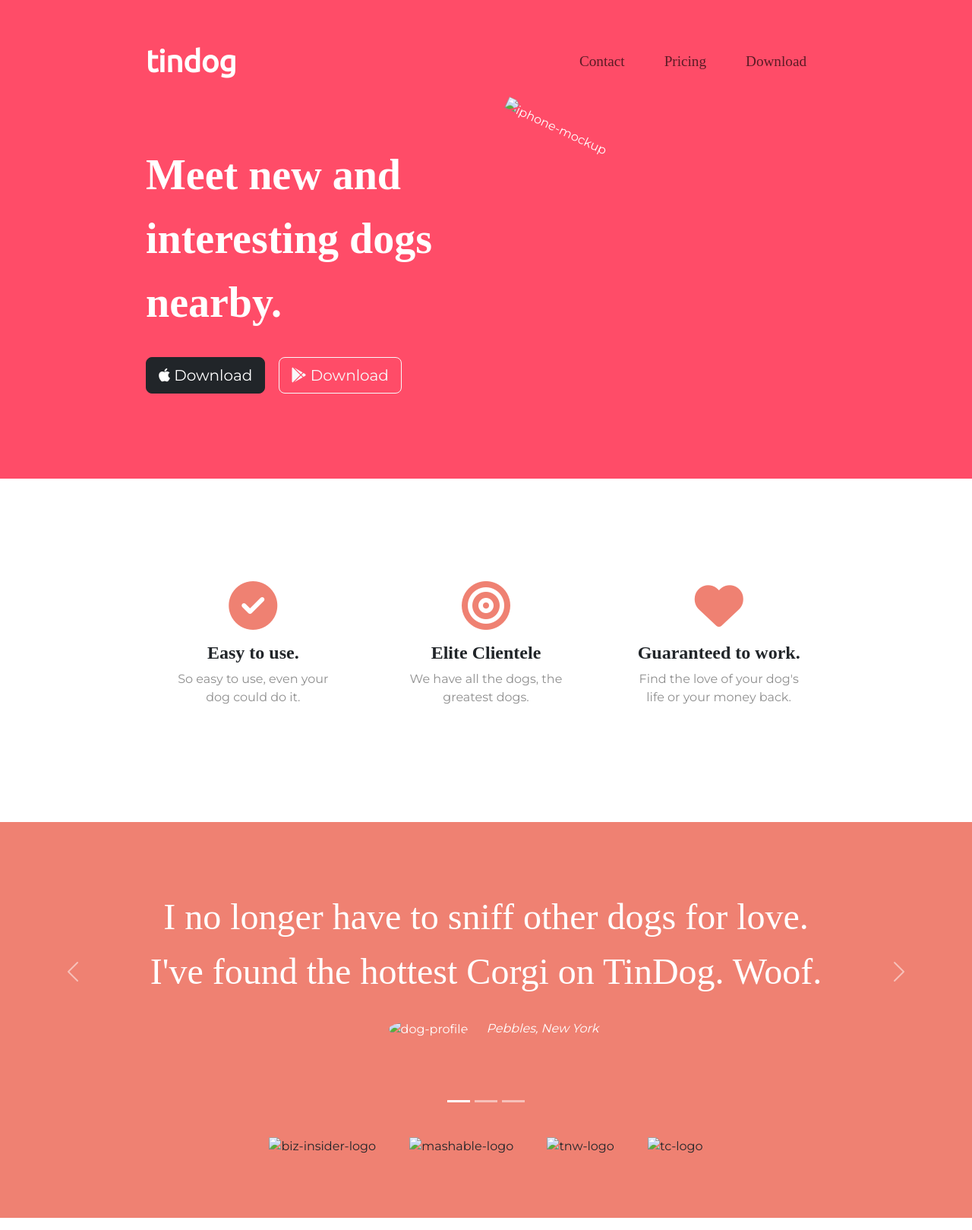
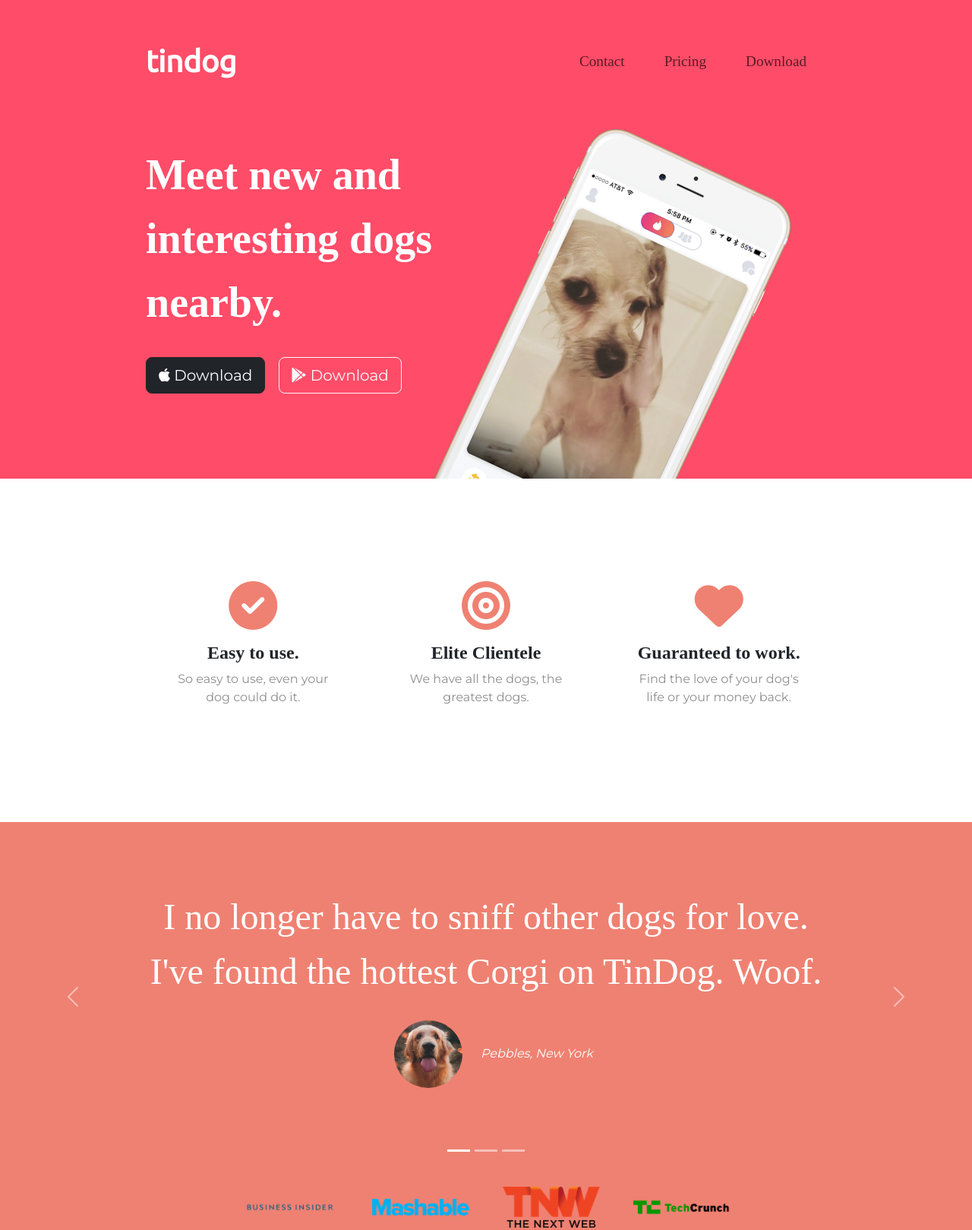
Before and after one commit to 12Ricky0/tinDog, a plain HTML site: page index.html in a window 1280 px wide. Shown: the top 1619 px of the page at 76% size. Drawn offline with nearby package versions, Linux system fonts and the light colour scheme; files that its build step writes are made by us from their sources.

Commit message:
Update index.html

```diff
--- a/index.html
+++ b/index.html
@@ -11,7 +11,7 @@
   <!-- bootstrap styles -->
 
 <link rel="stylesheet" href="https://cdn.jsdelivr.net/npm/bootstrap@5.3.0-alpha1/dist/css/bootstrap.min.css">
-<link rel="stylesheet" href="css/styles.css">
+<link rel="stylesheet" href="styles.css">
 
 <!-- fontawesome -->
 <script src="https://kit.fontawesome.com/3bfc4d4483.js" crossorigin="anonymous"></script>
@@ -54,7 +54,7 @@
       <button type="button" class="btn btn-outline-light btn-lg dowload-button"><i class="fa-brands fa-google-play"></i> Download</button>
     </div>
     <div class="col-lg-6">
-      <img class="title-image" src="images/iphone6.png" alt="iphone-mockup">
+      <img class="title-image" src="iphone6.png" alt="iphone-mockup">
     </div>
   </div>
 
@@ -108,19 +108,19 @@
 
         <div class="carousel-item active">
           <h2 class="testimonial-text">I no longer have to sniff other dogs for love. I've found the hottest Corgi on TinDog. Woof.</h2>
-          <img class="testimonial-image" src="images/dog-img.jpg" alt="dog-profile">
+          <img class="testimonial-image" src="dog-img.jpg" alt="dog-profile">
           <em>Pebbles, New York</em>
         </div>
 
         <div class="carousel-item">
           <h2 class="testimonial-text">My dog used to be so lonely, but with TinDog's help, they've found the love of their life. I think.</h2>
-          <img class="testimonial-image" src="images/lady-img.jpg" alt="lady-profile">
+          <img class="testimonial-image" src="lady-img.jpg" alt="lady-profile">
           <em>Beverly, Illinois</em>
        </div>
 
        <div class="carousel-item">
         <h2 class="testimonial-text">My dog used to be so lonely, but with TinDog's help, they've found the love of their life. I think.</h2>
-        <img class="testimonial-image" src="images/lady-img.jpg" alt="lady-profile">
+        <img class="testimonial-image" src="lady-img.jpg" alt="lady-profile">
         <em>Nana, Stockholm</em>
       </div>
       </div>
@@ -143,10 +143,10 @@
   <!-- Press -->
 
   <section id="press">
-    <img class="press-logo" src="images/bizinsider.png" alt="biz-insider-logo">
-    <img class="press-logo" src="images/mashable.png" alt="mashable-logo">
-    <img class="press-logo" src="images/tnw.png" alt="tnw-logo">
-    <img class="press-logo" src="images/techcrunch.png" alt="tc-logo">
+    <img class="press-logo" src="bizinsider.png" alt="biz-insider-logo">
+    <img class="press-logo" src="mashable.png" alt="mashable-logo">
+    <img class="press-logo" src="tnw.png" alt="tnw-logo">
+    <img class="press-logo" src="techcrunch.png" alt="tc-logo">
   </section>
 
 
```
